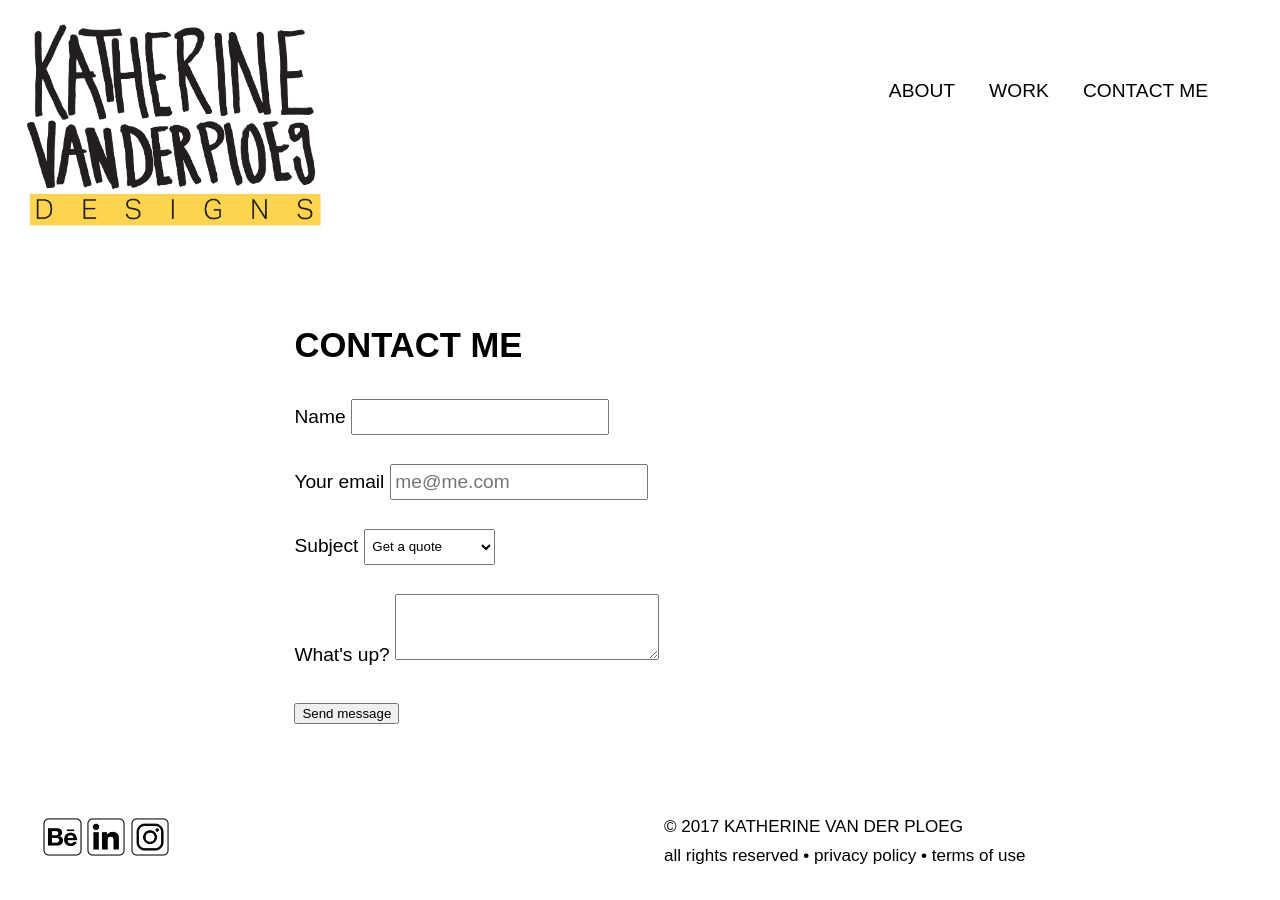
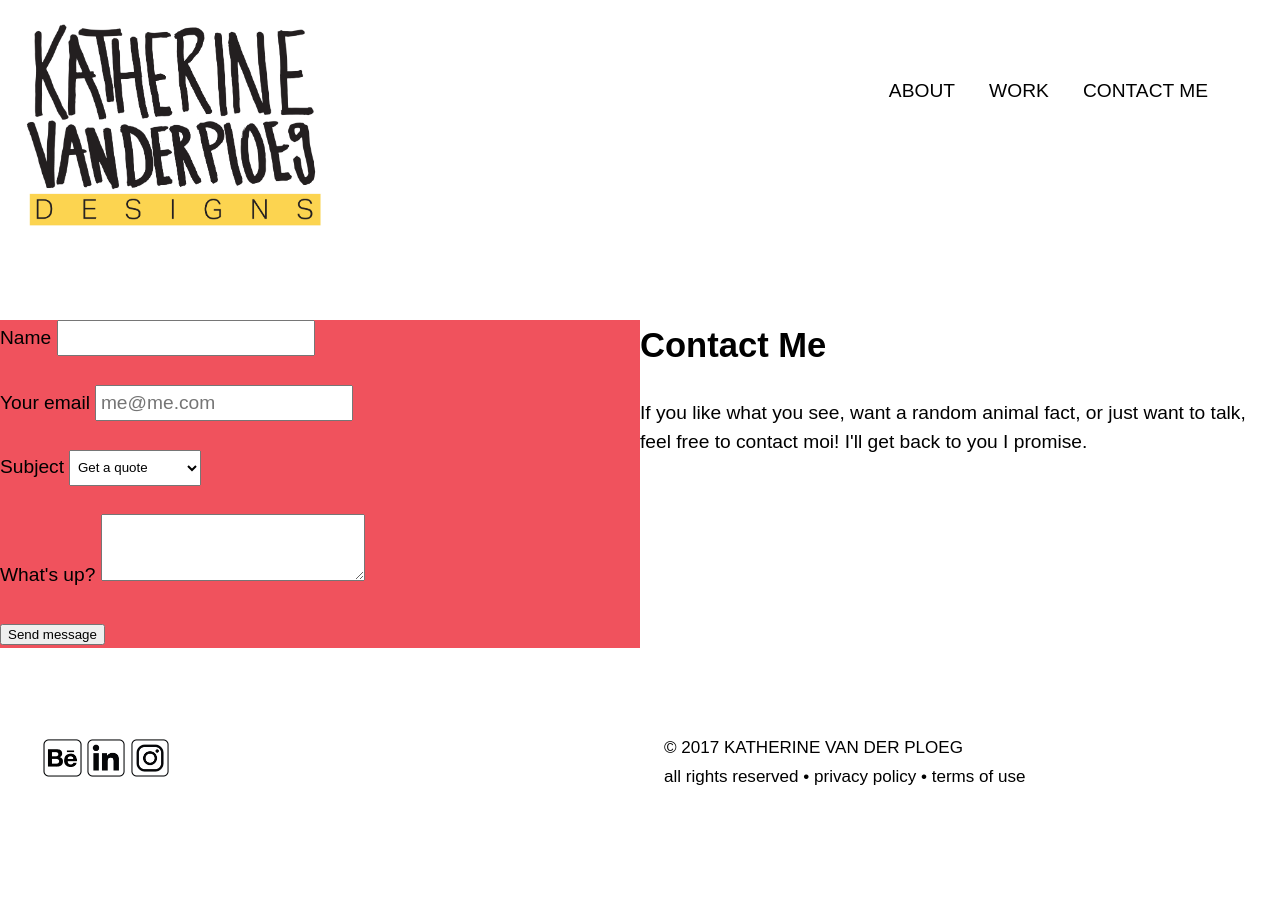
Before and after one commit to katherine-van-der-ploeg/portfolio, a Jekyll site: the page built from contact.html, in a window 1280 px wide. Built offline with Jekyll 4.4.1, drawn with Linux system fonts in a browser that asks for light colours.

```diff
--- a/contact.html
+++ b/contact.html
@@ -2,9 +2,9 @@
 layout: default
 ---
 
-<section class="contact pad-t-2 pad-b-2">
-  <div class="max-length">
-    <h1>CONTACT ME</h1>
+<section class="contact pad-t-2 pad-b-2 grid">
+
+        <div class="unit xs-1 s-1 m-1-2 l-1-2">
         <form class="push-0" method="POST" action="https://formspree.io/kat.van.d.p@gmail.com">
           <div class="push">
             <label for="name">Name</label>
@@ -31,4 +31,10 @@ layout: default
           </div>
         </form>
       </div>
+
+      <div class="unit xs-1 s-1 m-1-2 l-1-2">
+        <h1>Contact Me</h1>
+        <p>If you like what you see, want a random animal fact, or just want to talk, feel free to contact moi! I'll get back to you I promise.</p>
+      </div>
+
 </section>
--- a/css/main.css
+++ b/css/main.css
@@ -174,6 +174,9 @@ footer {
     display: block;
 }
 
+form {
+  background-color: rgba(240, 82, 93, 100);
+}
 @media only screen and (min-width: 38em) {
 
   .logo-img {
--- a/ux.html
+++ b/ux.html
@@ -12,7 +12,7 @@ layout: default
       </div>
       <input class="carousel-open" type="radio" id="carousel-2" name="carousel" aria-hidden="true" hidden="">
       <div class="carousel-item">
-        <img src="../images/ux-2.png">
+        <img src="../images/interaction-1.gif">
       </div>
       <input class="carousel-open" type="radio" id="carousel-3" name="carousel" aria-hidden="true" hidden="">
       <div class="carousel-item">
```
Also changed, not shown: 1 other file. Lines whose indentation alone changed are shown as unchanged.
